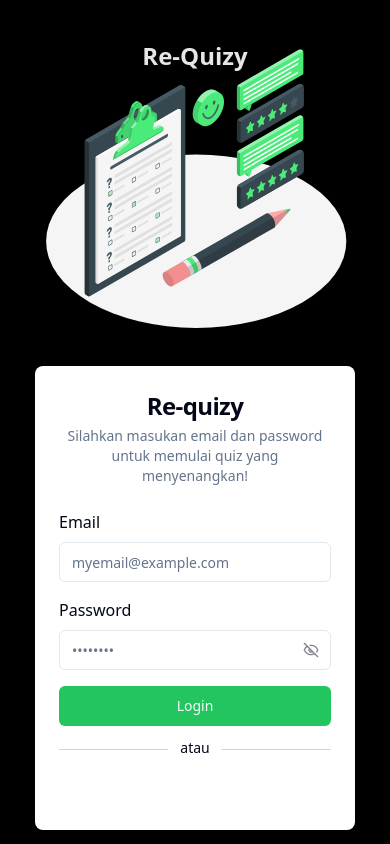
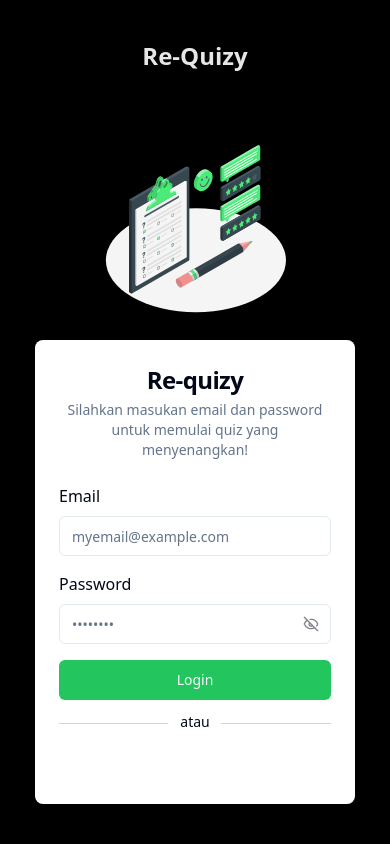
Before and after one commit to Faradaii/React-Quiz, a React (Vite) app: page /login in a window 390 px wide. Built offline with nearby package versions, Linux system fonts and the light colour scheme.

Commit message:
feat: :art: responsiveness

```diff
--- a/package.json
+++ b/package.json
@@ -4,7 +4,7 @@
   "version": "0.0.0",
   "type": "module",
   "scripts": {
-    "dev": "vite --port 3001",
+    "dev": "vite --port 3000",
     "build": "tsc -b && vite build",
     "lint": "eslint . --ext ts,tsx --report-unused-disable-directives --max-warnings 0",
     "preview": "vite preview --port 3000",
--- a/src/layouts/index.tsx
+++ b/src/layouts/index.tsx
@@ -10,11 +10,11 @@ function Layout({ user, logoutHandler }: {user: User | null, logoutHandler: () =
         <div className="h-screen overflow-auto flex flex-col items-center gap-5 bg-transparent text-white">
             <header className="fixed top-0 z-40 w-full ">
                 <div className="opacity-90 pt-6 mb-3">
-                    <div className="flex sm:flex-row flex-nowrap flex-col sm:gap-6 mt-4 sm:mt-0 text-xl px-10 text-center">
-                        <div className="pb-4 col-span-7 sm:text-start text-center sm:grow grow-0">
+                    <div className={`flex flex-nowrap ${user === null ? 'justify-center' : 'justify-between'} sm:gap-6 mt-4 sm:mt-0 text-xl px-10 text-center`}>
+                        <div className={`pb-4 col-span-7 ${user === null ? 'text-center' : ''} text-start`}>
                             <h1 className="text-2xl font-bold">Re-Quizy</h1>
                         </div>
-                        <div className="flex sm:flex-row flex-wrap sm:gap-8">
+                        <div className="">
                             {   user !== null &&
                             <>
                                 <DropdownMenu>
@@ -38,7 +38,7 @@ function Layout({ user, logoutHandler }: {user: User | null, logoutHandler: () =
                     </div>
                 </div>
             </header>
-            <main className="w-full grow bg-black text-white">
+            <main className="w-full grow bg-black text-white h-full">
                 <Outlet />
             </main>
         </div>
--- a/src/pages/LoginPage.tsx
+++ b/src/pages/LoginPage.tsx
@@ -27,10 +27,10 @@ function LoginPage({logInHandler}:LogInHandler) {
     }
 
     return (
-        <div className="w-screen grid md:grid-cols-2 h-screen">
-            <div className="w-4/6 h-4/6 m-auto flex flex-col max-md:w-5/6 max-md:h-5/6">
-                <img src={QuizWelcome} className="m-auto md:w-5/6 md:h-5/6" />
-                <p className="text-center text-gray-500 max-md:hidden">Coba asah kemampuanmu akan pengetahuan tertentu dan tunjukan hasilnya di dalam Re-quizy!</p>
+        <div className="w-screen grid md:grid-cols-2 gap-3 max-md:flex flex-col items-end h-screen max-md:h-fit max-md:absolute bottom-0 py-10">
+            <div className="m-auto flex flex-col max-md:w-full w-4/6 max-md:h-fit">
+                <img src={QuizWelcome} className="m-auto md:w-5/6 md:h-5/6 w-2/4" />
+                <p className="text-center text-gray-500 w-3/4 m-auto max-md:hidden">Coba asah kemampuanmu akan pengetahuan tertentu dan tunjukan hasilnya di dalam Re-quizy!</p>
             </div>
             <form className="m-auto" onSubmit={onsubmitHandler}>
                 <Card className="mx-auto my-auto max-w-sm max-sm:max-w-xs max-md:border-none">
--- a/src/pages/QuizPage.tsx
+++ b/src/pages/QuizPage.tsx
@@ -71,13 +71,13 @@ function QuizPage() {
         <section className="flex flex-col justify-center items-center h-screen">
         {currentQuestion ? (
             <section className="h-3/4 w-3/4 m-auto flex flex-col" key={currentQuestion.question}>
-                <div className="absolute top-3 left-1/2 -translate-x-1/2">
+                <div className="md:absolute top-3 md:left-1/2 md:-translate-x-1/2">
                     <h2 className="font-medium text-xl text-center">Time Remaining</h2>
                     <h2 className="font-medium text-xl text-center">{numToTime(countdown)}</h2>
                 </div>
                 <div className="flex flex-col justify-evenly grow">
-                    <h3 className={`font-bold text-lg text-center w-2/4 mx-auto my-10 grow ${animate ? 'fade-in-top' : ''}`}>{decodeBase64(currentQuestion?.question)}</h3>
-                    <div className="flex flex-col gap-2 w-2/4 m-auto">
+                    <h3 className={`font-bold text-lg text-center md:w-2/4 w-full mx-auto my-10 grow ${animate ? 'fade-in-top' : ''}`}>{decodeBase64(currentQuestion?.question)}</h3>
+                    <div className="flex flex-col gap-2 md:w-2/4 w-full m-auto">
                         {
                             shuffledAnswers.map(
                                 (answer: string, index: number) =>
--- a/src/pages/ResultPage.tsx
+++ b/src/pages/ResultPage.tsx
@@ -20,10 +20,10 @@ function ResultPage() {
 
     return (
         <section className="flex flex-col justify-center items-center h-screen">
-            <section className="h-3/5 w-2/4 m-auto flex flex-col items-center">
-                <h3 className={`font-bold text-3xl text-center w-2/4 mx-auto ${animate ? 'fade-in-top' : ''}`}>Quiz Telah Berakhir!</h3>
-                <div className="flex flex-col gap-2 w-2/4 m-auto">
-                    <table className="table-auto w-3/4 m-auto grow border-gray-300">
+            <section className="h-3/5 md:w-2/4 m-auto flex flex-col items-center">
+                <h3 className={`font-bold text-3xl text-center mx-auto ${animate ? 'fade-in-top' : ''}`}>Quiz Telah Berakhir!</h3>
+                <div className="flex flex-col gap-2 m-auto">
+                    <table className="table-auto m-auto grow border-gray-300">
                         <tbody>
                             <tr>
                                 <td className={`px-4 py-2 text-lg font-base ${animate ? 'fade-in-bottom' : ''}`}>Jawaban Benar</td>
@@ -40,7 +40,7 @@ function ResultPage() {
                         </tbody>
                     </table>
                 </div>
-                <Button variant={'outline'} className="w-1/4 rounded-full" onClick={clearQuiz}>Akhiri Quiz</Button>
+                <Button variant={'outline'} className="md:w-1/4 rounded-full" onClick={clearQuiz}>Akhiri Quiz</Button>
             </section>
         </section>
     );
```
